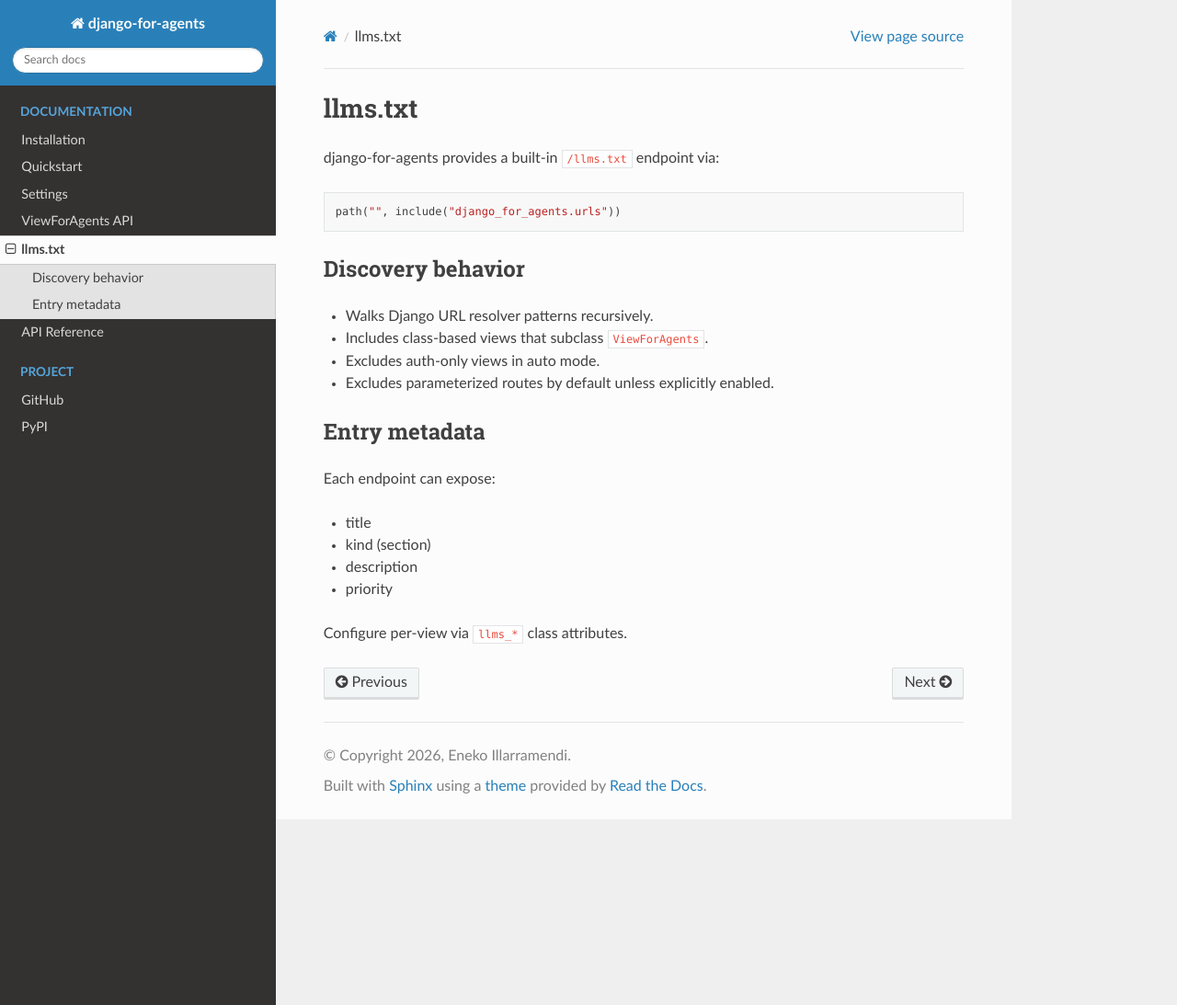
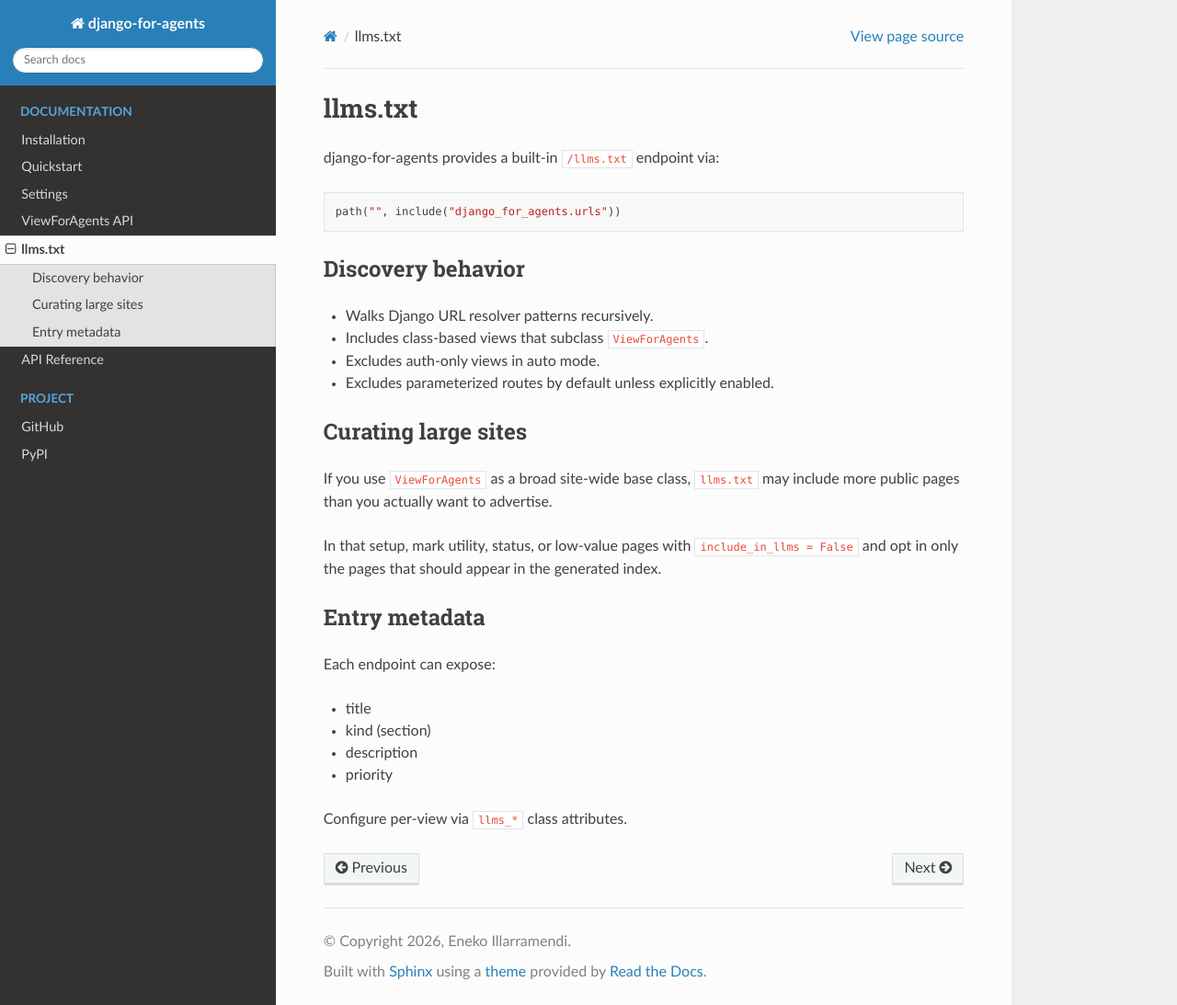
Before and after one commit to eillarra/django-for-agents, a Sphinx documentation site: the page built from docs/llms_txt.rst, in a window 1280 px wide and 1093 px high. Shown: the whole window at 92% size. Built offline with Sphinx 7.4.7 and the Read the Docs theme 3.1.0, drawn with Linux system fonts in a browser that asks for light colours.

Commit message:
docs: add llms curation guidance

```diff
--- a/docs/llms_txt.rst
+++ b/docs/llms_txt.rst
@@ -16,6 +16,16 @@
 - Excludes auth-only views in auto mode.
 - Excludes parameterized routes by default unless explicitly enabled.
 
+Curating large sites
+====================
+
+If you use ``ViewForAgents`` as a broad site-wide base class, ``llms.txt`` may
+include more public pages than you actually want to advertise.
+
+In that setup, mark utility, status, or low-value pages with
+``include_in_llms = False`` and opt in only the pages that should appear in the
+generated index.
+
 Entry metadata
 ==============
 
```
Also changed, not shown: CHANGELOG.md (+3 -1 lines).
